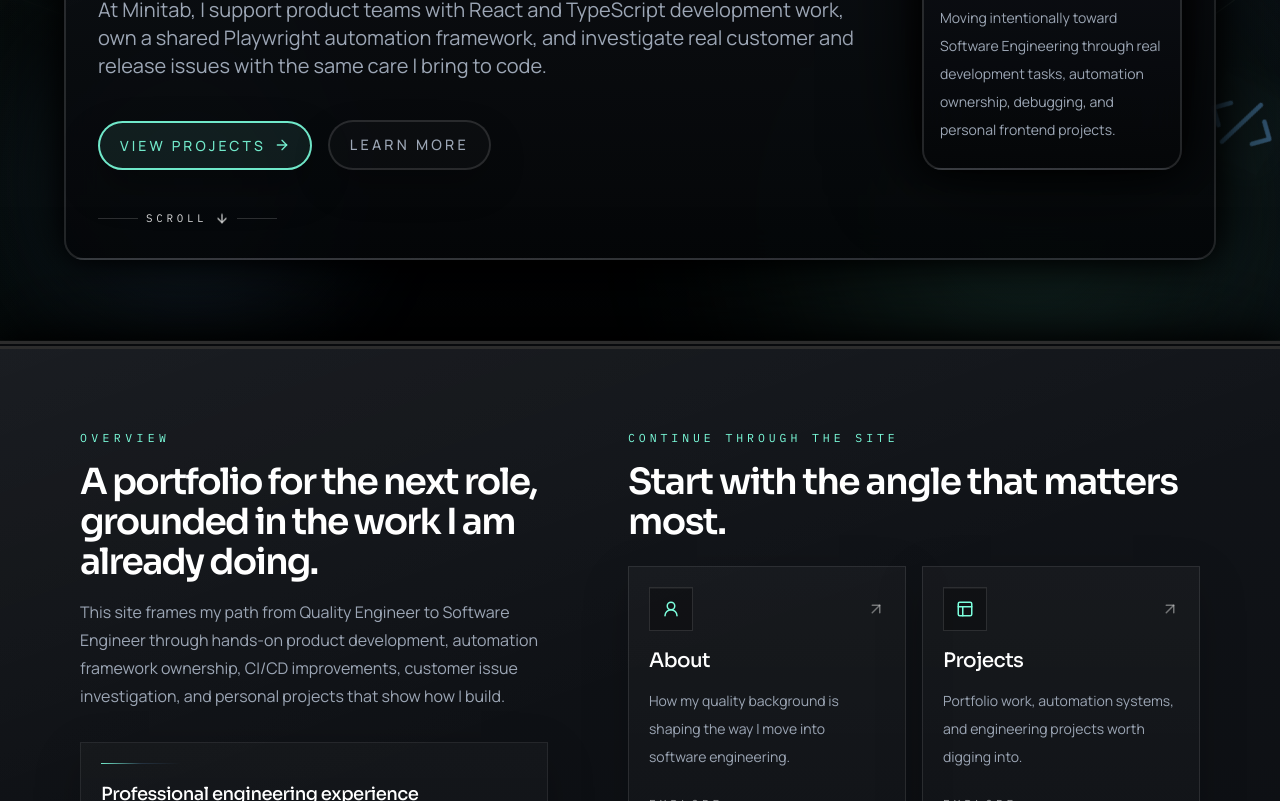
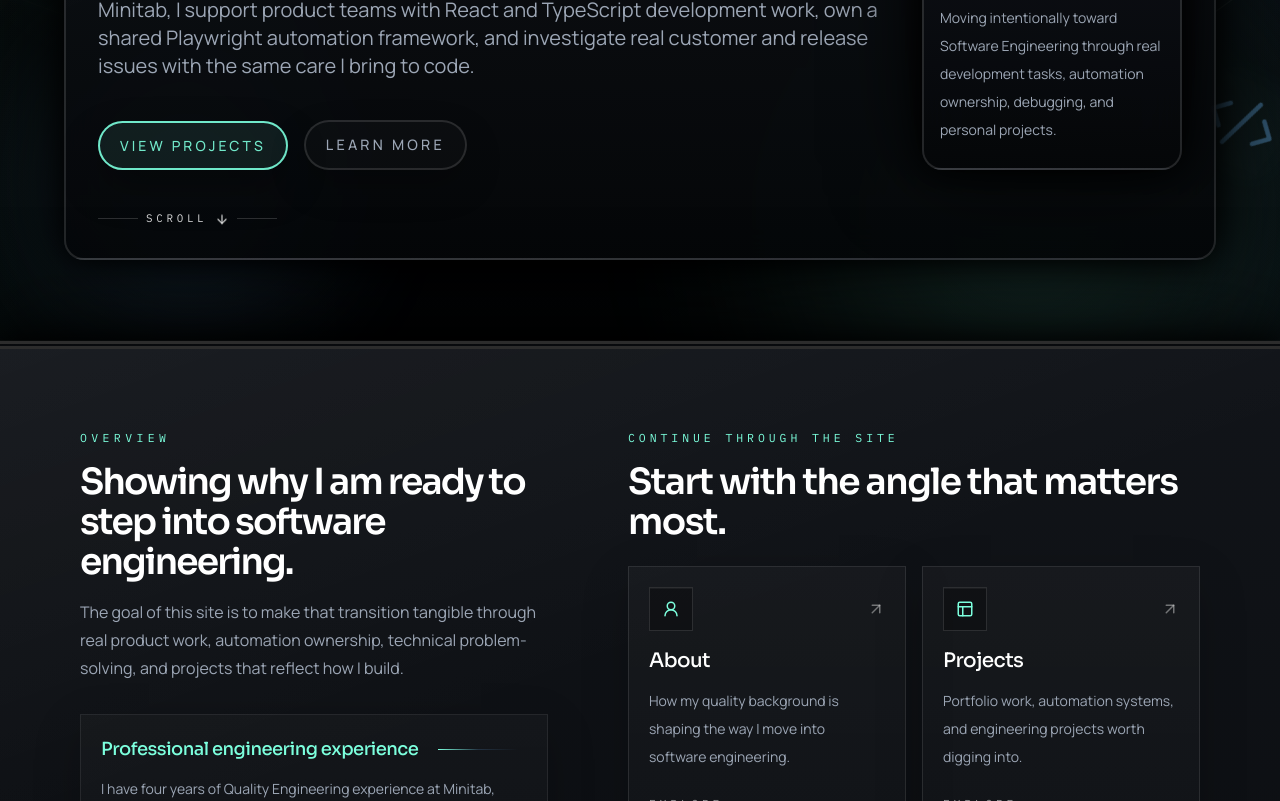
Before and after one commit to gbryan-psu/custom_portfolio, a Next.js app: page / in a window 1280 px wide. Shown: the part 459-1260 px from the top of the page. Built offline with nearby package versions, Linux system fonts and the light colour scheme.

Commit message:
UI update

```diff
--- a/src/app/page.tsx
+++ b/src/app/page.tsx
@@ -32,7 +32,7 @@ export default function HomePage() {
                 </div>
 
                 <p className="text-xl leading-7 text-[var(--color-text-muted)]">
-                  I&apos;m {siteMeta.name}, a Quality Engineer actively transitioning into Software
+                  I&apos;m {siteMeta.name}, a Quality Engineer transitioning into Software
                   Engineering. At Minitab, I support product teams with React and TypeScript
                   development work, own a shared Playwright automation framework, and investigate
                   real customer and release issues with the same care I bring to code.
@@ -44,7 +44,6 @@ export default function HomePage() {
                     className="styled-button transition-all duration-300 hover:-translate-y-0.5"
                   >
                     View projects
-                    <ArrowRight size={16} />
                   </Link>
                   <Link
                     href="/about"
@@ -68,11 +67,11 @@ export default function HomePage() {
                 <div className="section-divider" />
                 <div>
                   <p className="font-mono text-[0.68rem] tracking-[0.32em] text-white/85 uppercase">
-                    Current lens
+                    In-Development
                   </p>
                   <p className="py-2 text-sm leading-7 text-[var(--color-text-muted)]">
                     Moving intentionally toward Software Engineering through real development tasks,
-                    automation ownership, debugging, and personal frontend projects.
+                    automation ownership, debugging, and personal projects.
                   </p>
                 </div>
               </div>
@@ -90,12 +89,12 @@ export default function HomePage() {
 
       <section className="relative">
         <div className="overview-panel relative z-10 w-full animate-fade-in p-20 opacity-0">
-          <div className="grid gap-20 lg:grid-cols-[minmax(0,0.9fr)_minmax(0,1.1fr)]">
+          <div className="grid grid-cols-[minmax(0,0.9fr)_minmax(0,1.1fr)] gap-20">
             <div className="space-y-8">
               <SectionIntro
                 eyebrow="Overview"
-                title="A portfolio for the next role, grounded in the work I am already doing."
-                description="This site frames my path from Quality Engineer to Software Engineer through hands-on product development, automation framework ownership, CI/CD improvements, customer issue investigation, and personal projects that show how I build."
+                title="Showing why I am ready to step into software engineering."
+                description="The goal of this site is to make that transition tangible through real product work, automation ownership, technical problem-solving, and projects that reflect how I build."
               />
               <div className="grid gap-4">
                 {homeSignals.map((signal) => (
--- a/src/components/general/sectionIntro.tsx
+++ b/src/components/general/sectionIntro.tsx
@@ -1,18 +1,14 @@
-import { cn } from "@/lib/utils";
-
 export function SectionIntro({
   eyebrow,
   title,
   description,
-  align = "left",
 }: Readonly<{
   eyebrow: string;
   title: string;
   description: string;
-  align?: "left" | "center";
 }>) {
   return (
-    <div className={cn("max-w-3xl space-y-4", align === "center" && "mx-auto text-center")}>
+    <div className="mx-auto max-w-3xl space-y-4">
       <p className="font-mono text-[0.72rem] tracking-[0.38em] text-[var(--color-mint)] uppercase">
         {eyebrow}
       </p>
--- a/src/components/home/backgroundEffects.tsx
+++ b/src/components/home/backgroundEffects.tsx
@@ -22,7 +22,7 @@ export function BackgroundEffects() {
       kind: "monitor",
       icon: Monitor,
       top: "12%",
-      left: "15%",
+      left: "9%",
       size: "5.75rem",
       rotate: "22deg",
       delay: "1s",
@@ -40,7 +40,7 @@ export function BackgroundEffects() {
       kind: "mouse",
       icon: Mouse,
       top: "54%",
-      left: "8%",
+      left: "5%",
       size: "4.25rem",
       rotate: "-28deg",
       delay: "8s",
@@ -66,7 +66,7 @@ export function BackgroundEffects() {
     {
       kind: "cpu",
       icon: Cpu,
-      top: "77%",
+      top: "88%",
       left: "35%",
       size: "4.6rem",
       rotate: "-12deg",
--- a/src/components/home/infoCard.tsx
+++ b/src/components/home/infoCard.tsx
@@ -7,8 +7,10 @@ export function InfoCard({
 }>) {
   return (
     <article className="group border border-white/8 bg-[linear-gradient(180deg,rgba(255,255,255,0.025),rgba(255,255,255,0.01))] p-5 shadow-[0_16px_45px_rgba(0,0,0,0.2)] transition-all duration-300 hover:-translate-y-1 hover:border-[var(--color-mint)]/30 hover:shadow-[var(--shadow-panel-hover)]">
-      <div className="section-kicker-line mb-4 opacity-90 transition-all duration-500 group-hover:w-24" />
-      <h3 className="font-display text-lg font-medium tracking-[-0.03em] text-white">{title}</h3>
+      <div className="flex items-center gap-5 font-display text-lg font-medium tracking-[-0.03em] text-white">
+        <h3 className="block text-[var(--color-mint)]">{title}</h3>
+        <span className="section-kicker-line block" />
+      </div>
       <p className="mt-3 text-sm leading-7 text-[var(--color-text-muted)]">{description}</p>
     </article>
   );
```
